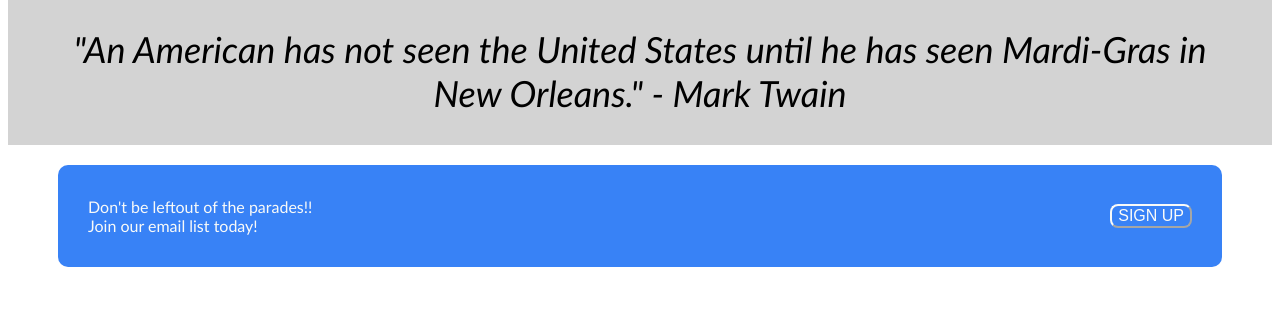
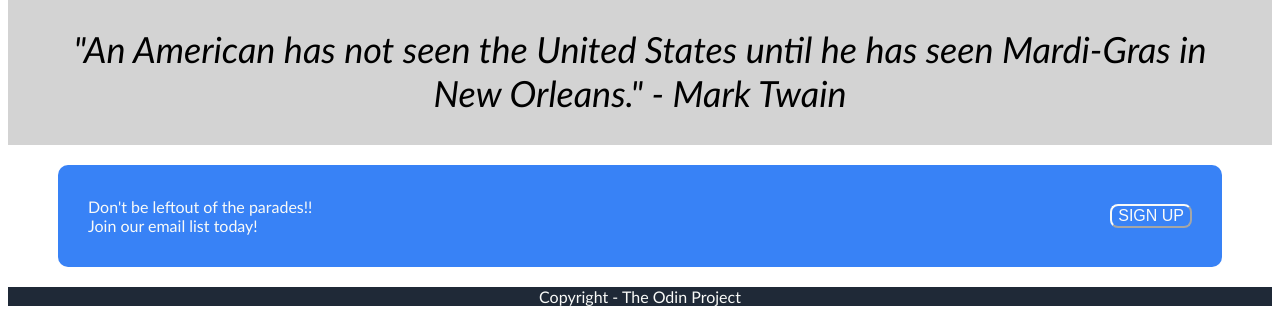
Before and after one commit to k-golubski/Landing-Page, a plain HTML site: page index.html in a window 1280 px wide. Shown: the part 612-934 px from the top of the page. Before the commit the page ends 899 px from the top, so only its background shows below. Drawn offline with Linux system fonts and the light colour scheme.

Commit message:
Added TOP footer HTML and CSS

```diff
--- a/index.html
+++ b/index.html
@@ -71,5 +71,9 @@
             <button>SIGN UP</button>
         </div>
     </div>
+
+    <div class ="TOP-footer">
+        <p>Copyright - The Odin Project</p>
+    </div>
 </body>
 </html>
--- a/style.css
+++ b/style.css
@@ -133,3 +133,10 @@ button {
     border-color: #f9faf8;
     color: #f9faf8;
 }
+
+/* TOP footer */
+.TOP-footer {
+    background-color: #1f2937;
+    color: #f9faf8;
+    text-align: center;
+}
```
